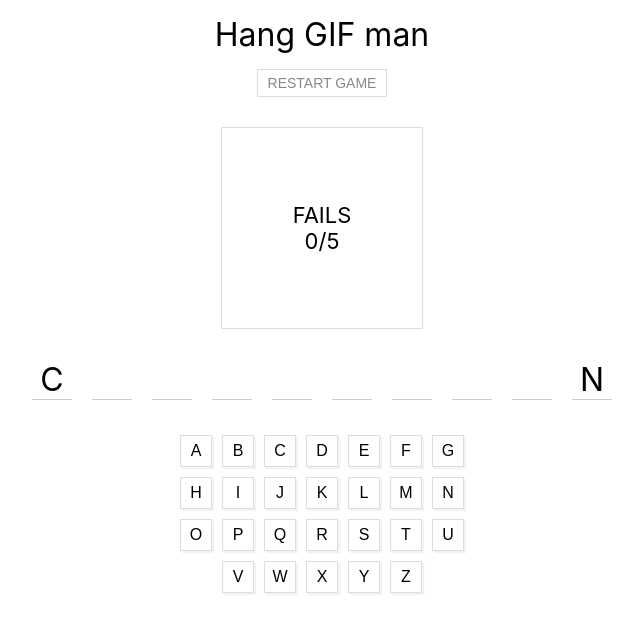
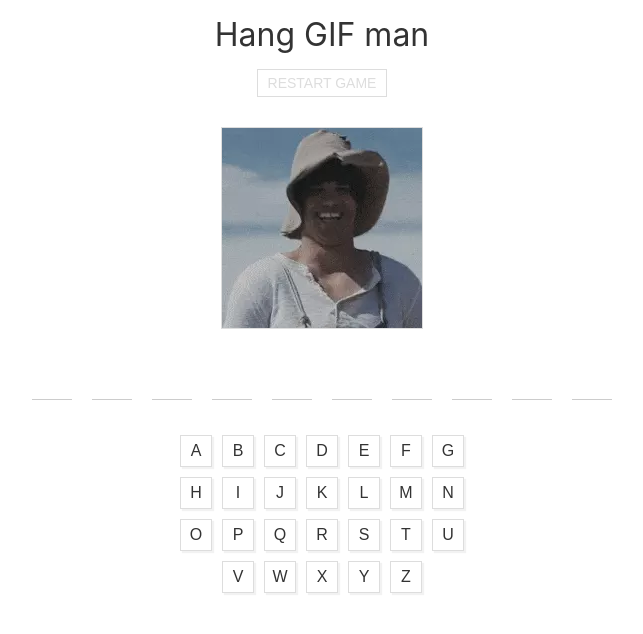
Before and after one commit to pan-tom/hang-gif-man, a React (Create React App) app: page / in a window 1280 px wide. Shown: the top 634 px of the page, without its empty margins (318-961 px from the left). Built offline with nearby package versions, Linux system fonts and the light colour scheme.

Commit message:
final commit

```diff
--- a/package.json
+++ b/package.json
@@ -1,12 +1,11 @@
 {
   "name": "hang-gif-man",
-  "version": "0.1.0",
+  "version": "0.5.0",
   "private": true,
   "dependencies": {
     "@testing-library/jest-dom": "^4.2.4",
     "@testing-library/react": "^9.3.2",
     "@testing-library/user-event": "^7.1.2",
-    "classnames": "^2.2.6",
     "node-sass": "^4.13.1",
     "react": "^16.13.1",
     "react-dom": "^16.13.1",
--- a/src/components/Board/Board.js
+++ b/src/components/Board/Board.js
@@ -47,8 +47,10 @@ export default () => {
         <>
             <RestartButton
                 onClick={startGame}
+                disabled={!selectedLetters.length}
             />
             <Result
+                gameResult={gameResult}
                 letters={wordLetters}
                 selectedLetters={selectedLetters}
                 onFailed={onFailed}
@@ -56,6 +58,7 @@ export default () => {
             {wordLetters.length > 0 && (
                 <>
                     <Letters
+                        gameResult={gameResult}
                         letters={wordLetters}
                         selectedLetters={selectedLetters}
                         onSucceed={onSucceed}
--- a/src/components/Board/Keyboard.module.scss
+++ b/src/components/Board/Keyboard.module.scss
@@ -16,6 +16,7 @@
         border: solid 1px #ddd;
         box-shadow: 2px 2px 1px 0px rgba(#eee,.75);
         font-size: 1em;
+        color: #333;
         cursor: pointer;
         &[disabled] {
             cursor: default;
--- a/src/components/Board/Letters.js
+++ b/src/components/Board/Letters.js
@@ -2,10 +2,12 @@ import React, { useEffect } from 'react';
 
 import styles from './Letters.module.scss';
 
-export default ({ letters, onSucceed, selectedLetters }) => {
+export default ({ gameResult, letters, onSucceed, selectedLetters }) => {
+
+    const gameFailed = gameResult === 'failed';
 
     useEffect(() => {
-        const success = letters.slice(1, -1)
+        const success = letters
             .every(letter => selectedLetters.includes(letter));
         if(success) {
             onSucceed();
@@ -15,15 +17,17 @@ export default ({ letters, onSucceed, selectedLetters }) => {
     return (
         <div className={styles.container}>
             {letters.map((letter, index) => {
-                const showLetter = selectedLetters.includes(letter)
-                    || index === 0
-                    || index === letters.length - 1;
+                const showLetter = selectedLetters.includes(letter);
+                let letterClasses = [styles.letter];
+                if(gameFailed && !showLetter) {
+                    letterClasses.push(styles['letter-failed']);
+                }
                 return (
                     <div
                         key={index}
-                        className={styles.letter}
+                        className={letterClasses.join(' ')}
                     >
-                        {showLetter && letter}
+                        {(showLetter || gameFailed) && letter}
                     </div>
                 )
             })}
--- a/src/components/Board/Letters.module.scss
+++ b/src/components/Board/Letters.module.scss
@@ -16,4 +16,8 @@
         user-select: none;
     }
 
+    .letter-failed {
+        color: #ddd;
+    }
+
 }
--- a/src/components/Board/RestartButton.js
+++ b/src/components/Board/RestartButton.js
@@ -2,9 +2,10 @@ import React from 'react';
 
 import styles from './RestartButton.module.scss';
 
-export default ({ onClick }) =>
+export default ({ disabled, onClick }) =>
     <button
         className={styles.btn}
+        disabled={disabled}
         onClick={onClick}
     >
         RESTART GAME
--- a/src/components/Board/RestartButton.module.scss
+++ b/src/components/Board/RestartButton.module.scss
@@ -12,4 +12,14 @@
         background-color: #888;
         border-color: #888;
     }
+    &[disabled] {
+        cursor: default;
+        color: #ddd;
+        box-shadow: none;
+        &:hover {
+            color: #ddd;
+            background-color: transparent;
+            border-color: #ddd;
+        }
+    }
 }
--- a/src/components/Board/Result.js
+++ b/src/components/Board/Result.js
@@ -2,13 +2,22 @@ import React, { useEffect } from 'react';
 
 import styles from './Result.module.scss';
 
-const MAX_FAILS = 5;
+const MAX_FAILS = 4;
 
-export default ({ letters, onFailed, selectedLetters }) => {
+export default ({
+    gameResult,
+    letters,
+    onFailed,
+    selectedLetters,
+}) => {
 
     const failedLetters = selectedLetters
         .filter(letter => !letters.includes(letter));
     const numFails = failedLetters.length;
+
+    const imageSrc = gameResult === 'succeed'
+        ? '/media/success.webp'
+        : `/media/fail${numFails}.webp`;
 
     useEffect(() => {
         if(numFails === MAX_FAILS) {
@@ -18,7 +27,11 @@ export default ({ letters, onFailed, selectedLetters }) => {
 
     return (
         <div className={styles.container}>
-            FAILS<br />{numFails}/{MAX_FAILS}
+            {imageSrc !== null && <img
+                src={imageSrc}
+                alt={gameResult === 'succeed' ? 'Success' : `Fails: ${numFails}`}
+            />}
+            {numFails > 0 && <div>FAILS: {numFails}/{MAX_FAILS}</div>}
         </div>
     )
 };
--- a/src/components/Board/Result.module.scss
+++ b/src/components/Board/Result.module.scss
@@ -1,11 +1,22 @@
 .container {
+    position: relative;
     display: flex;
+    flex-direction: column;
     align-items: center;
     justify-content: center;
     width: 200px;
     height: 200px;
     margin: 30px auto 0 auto;
     border: solid 1px #ddd;
-    font-size: 22px;
-    text-align: center;
+    > div {
+        position: absolute;
+        bottom: 0;
+        left: 0;
+        width: 100%;
+        padding: 5px 0;
+        background: rgba(#eee, .75);
+        font-size: 16px;
+        text-align: center;
+        color: #333;
+    }
 }
--- a/src/index.css
+++ b/src/index.css
@@ -5,8 +5,5 @@ body {
         sans-serif;
     -webkit-font-smoothing: antialiased;
     -moz-osx-font-smoothing: grayscale;
+    color: #333;
 }
-
-.center-block {
-    margin: 0 auto;
-}
```
Also changed, not shown: 1 other file (tests, documents, lock files or other folders).
